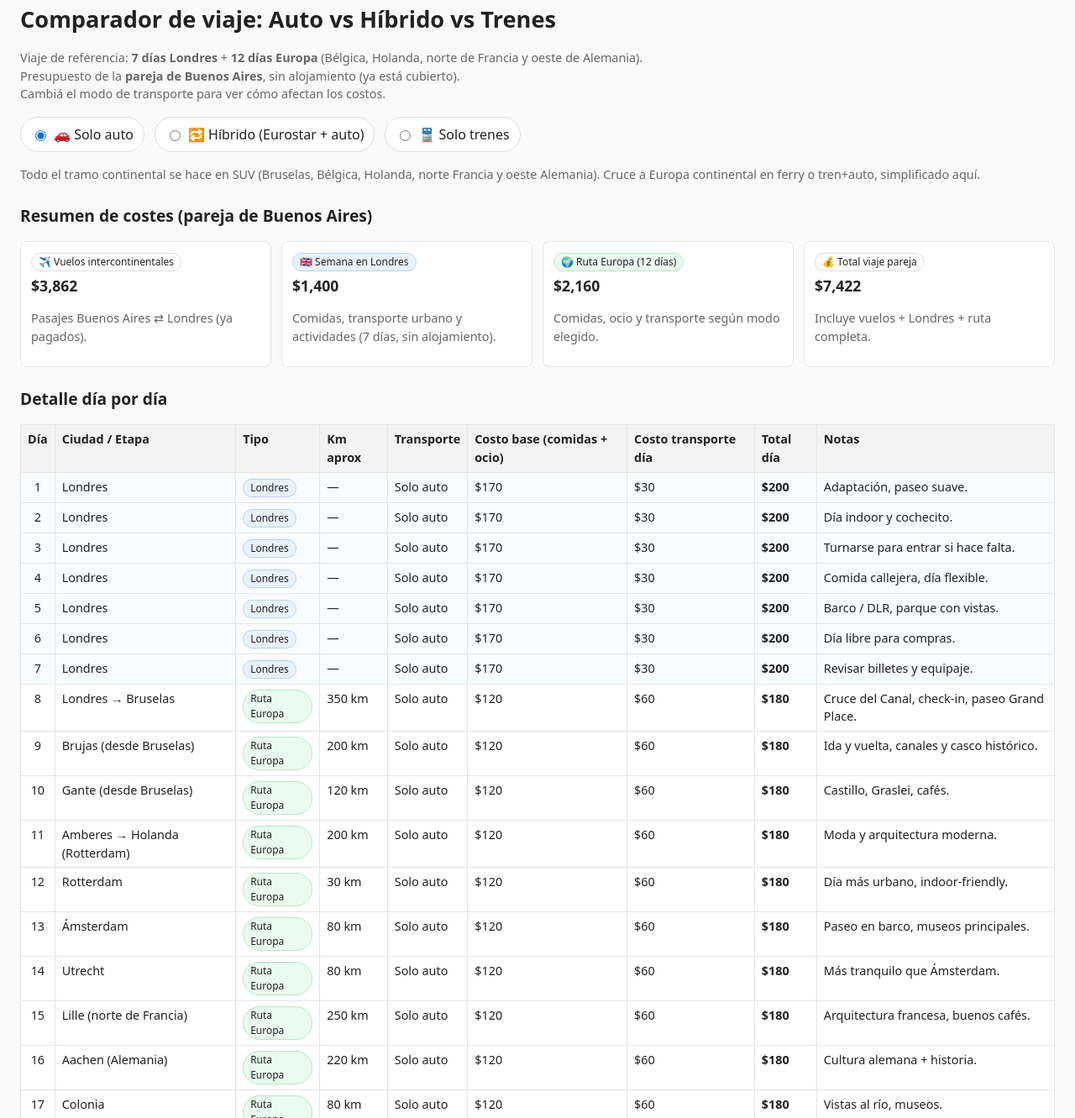
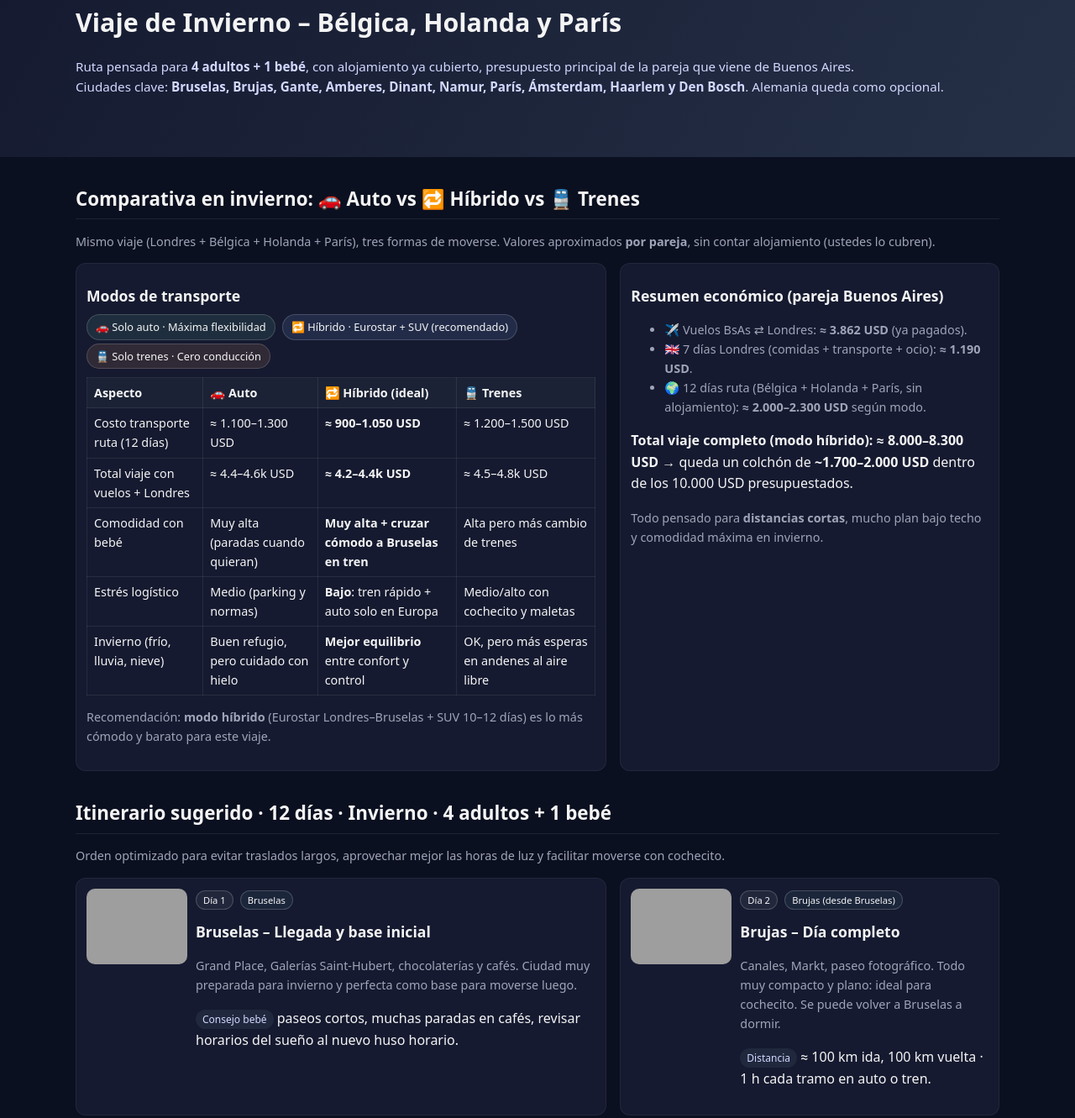
Before and after one commit to maprigo/temaqu, a plain HTML site: page index.html in a window 1280 px wide. Shown: the part 21-1352 px from the top of the page at 84% size. Drawn offline with Linux system fonts and the light colour scheme; grey boxes are pictures that could not be loaded.

Commit message:
Update index.html

```diff
--- a/index.html
+++ b/index.html
@@ -1,240 +1,329 @@
 <!DOCTYPE html>
 <html lang="es">
 <head>
-<meta charset="utf-8">
-<title>Comparador de viaje – Auto vs Híbrido vs Trenes</title>
-<meta name="viewport" content="width=device-width, initial-scale=1">
+<meta charset="utf-8" />
+<title>Viaje Invierno – Bélgica, Holanda y París (Auto / Híbrido / Trenes)</title>
+<meta name="viewport" content="width=device-width, initial-scale=1" />
 <style>
-  body{font-family:system-ui,Segoe UI,Roboto,Arial,sans-serif;margin:24px;line-height:1.5;color:#222;background:#fafafa;}
-  h1{margin-bottom:4px;font-size:1.7rem;}
-  h2{margin-top:24px;font-size:1.2rem;}
-  .muted{color:#666;font-size:.9rem;}
-  .mode-select{display:flex;flex-wrap:wrap;gap:12px;margin:16px 0;}
-  .mode-select label{display:flex;align-items:center;gap:6px;padding:8px 12px;border-radius:999px;border:1px solid #ddd;background:#fff;cursor:pointer;}
-  .mode-select input{accent-color:#0070f3;}
-  table{width:100%;border-collapse:collapse;margin:12px 0 22px;background:#fff;font-size:0.9rem;}
-  th,td{border:1px solid #e5e5e5;padding:6px 8px;vertical-align:top;}
-  th{background:#f3f3f3;text-align:left;}
+  body{font-family:system-ui,Segoe UI,Roboto,Arial,sans-serif;margin:0;background:#0b1020;color:#f4f4f4;line-height:1.6;}
+  a{color:#ffd166;text-decoration:none;}
+  header{padding:24px 16px 16px;background:linear-gradient(120deg,#151a30,#253046);}
+  .container{max-width:1100px;margin:0 auto;padding:0 16px 40px;}
+  h1{margin:0 0 8px;font-size:1.9rem;}
+  h2{margin:32px 0 12px;font-size:1.4rem;border-bottom:1px solid rgba(255,255,255,.08);padding-bottom:6px;}
+  h3{margin:12px 0 6px;font-size:1.1rem;}
+  .muted{color:#a0a4b8;font-size:.9rem;}
+  .tagline{color:#d3d8ff;font-size:.95rem;}
+  .grid{display:grid;gap:16px;}
+  @media(min-width:800px){.grid-2{grid-template-columns:1.4fr 1fr;}}
+  @media(min-width:900px){.grid-3{grid-template-columns:repeat(3,1fr);}}
+  .card{background:#151a30;border-radius:12px;border:1px solid rgba(255,255,255,.06);padding:12px 12px 14px;overflow:hidden;}
+  .city-card{display:grid;grid-template-columns:120px 1fr;gap:10px;align-items:flex-start;}
+  .city-card img{width:120px;height:90px;object-fit:cover;border-radius:10px;}
+  @media(max-width:650px){.city-card{grid-template-columns:1fr;}
+    .city-card img{width:100%;height:160px;}
+  }
+  .badge{display:inline-block;padding:2px 8px;border-radius:999px;font-size:.7rem;border:1px solid rgba(255,255,255,.18);margin-right:4px;}
+  .badge-day{background:rgba(255,255,255,.06);}
+  .badge-city{background:#1b263b;}
+  table{width:100%;border-collapse:collapse;font-size:.9rem;margin-top:8px;}
+  th,td{border:1px solid rgba(255,255,255,.08);padding:6px 8px;vertical-align:top;}
+  th{background:#1b2235;text-align:left;}
   td.center{text-align:center;}
-  tr.london{background:#f9fcff;}
-  tr.route{background:#fff;}
-  .badge{display:inline-block;padding:1px 8px;border-radius:999px;font-size:.75rem;border:1px solid #ddd;}
-  .badge-london{background:#e8f2ff;border-color:#b6d1ff;}
-  .badge-route{background:#e9fcef;border-color:#b8e6c5;}
-  .summary-grid{display:grid;grid-template-columns:repeat(auto-fit,minmax(200px,1fr));gap:12px;margin-bottom:12px;}
-  .card{background:#fff;border:1px solid #e5e5e5;border-radius:8px;padding:10px 12px;}
-  .card h3{margin:4px 0;font-size:1.1rem;}
-  .foot{font-size:.8rem;color:#777;margin-top:16px;}
+  .chip-mode{display:inline-flex;align-items:center;gap:6px;padding:4px 10px;border-radius:999px;border:1px solid rgba(255,255,255,.16);font-size:.8rem;margin:2px 4px 2px 0;}
+  .chip-auto{background:rgba(111,197,166,.12);}
+  .chip-hibrido{background:rgba(130,180,255,.12);}
+  .chip-tren{background:rgba(244,162,97,.12);}
+  .pill{display:inline-block;padding:2px 8px;border-radius:999px;font-size:.75rem;background:#1f283d;color:#d3d8ff;}
+  footer{padding:16px;background:#050714;font-size:.8rem;color:#777;text-align:center;}
 </style>
 </head>
 <body>
 
-<h1>Comparador de viaje: Auto vs Híbrido vs Trenes</h1>
+<header>
+  <div class="container">
+    <h1>Viaje de Invierno – Bélgica, Holanda y París</h1>
+    <p class="tagline">
+      Ruta pensada para <strong>4 adultos + 1 bebé</strong>, con alojamiento ya cubierto, presupuesto principal de la pareja que viene de Buenos Aires.<br>
+      Ciudades clave: <strong>Bruselas, Brujas, Gante, Amberes, Dinant, Namur, París, Ámsterdam, Haarlem y Den Bosch</strong>. Alemania queda como opcional.
+    </p>
+  </div>
+</header>
+
+<div class="container">
+
+  <!-- COMPARATIVA DE MODOS EN INVIERNO -->
+  <section>
+    <h2>Comparativa en invierno: 🚗 Auto vs 🔁 Híbrido vs 🚆 Trenes</h2>
     <p class="muted">
-  Viaje de referencia: <strong>7 días Londres</strong> + <strong>12 días Europa</strong> (Bélgica, Holanda, norte de Francia y oeste de Alemania).<br>
-  Presupuesto de la <strong>pareja de Buenos Aires</strong>, sin alojamiento (ya está cubierto).<br>
-  Cambiá el modo de transporte para ver cómo afectan los costos.
+      Mismo viaje (Londres + Bélgica + Holanda + París), tres formas de moverse. Valores aproximados <strong>por pareja</strong>, sin contar alojamiento (ustedes lo cubren).
+    </p>
+    <div class="grid grid-2">
+      <div class="card">
+        <h3>Modos de transporte</h3>
+        <div>
+          <span class="chip-mode chip-auto">🚗 Solo auto · Máxima flexibilidad</span>
+          <span class="chip-mode chip-hibrido">🔁 Híbrido · Eurostar + SUV (recomendado)</span>
+          <span class="chip-mode chip-tren">🚆 Solo trenes · Cero conducción</span>
+        </div>
+        <table>
+          <thead>
+            <tr>
+              <th>Aspecto</th>
+              <th>🚗 Auto</th>
+              <th>🔁 Híbrido (ideal)</th>
+              <th>🚆 Trenes</th>
+            </tr>
+          </thead>
+          <tbody>
+            <tr>
+              <td>Costo transporte ruta (12 días)</td>
+              <td>≈ 1.100–1.300 USD</td>
+              <td><strong>≈ 900–1.050 USD</strong></td>
+              <td>≈ 1.200–1.500 USD</td>
+            </tr>
+            <tr>
+              <td>Total viaje con vuelos + Londres</td>
+              <td>≈ 4.4–4.6k USD</td>
+              <td><strong>≈ 4.2–4.4k USD</strong></td>
+              <td>≈ 4.5–4.8k USD</td>
+            </tr>
+            <tr>
+              <td>Comodidad con bebé</td>
+              <td>Muy alta (paradas cuando quieran)</td>
+              <td><strong>Muy alta + cruzar cómodo a Bruselas en tren</strong></td>
+              <td>Alta pero más cambio de trenes</td>
+            </tr>
+            <tr>
+              <td>Estrés logístico</td>
+              <td>Medio (parking y normas)</td>
+              <td><strong>Bajo</strong>: tren rápido + auto solo en Europa</td>
+              <td>Medio/alto con cochecito y maletas</td>
+            </tr>
+            <tr>
+              <td>Invierno (frío, lluvia, nieve)</td>
+              <td>Buen refugio, pero cuidado con hielo</td>
+              <td><strong>Mejor equilibrio</strong> entre confort y control</td>
+              <td>OK, pero más esperas en andenes al aire libre</td>
+            </tr>
+          </tbody>
+        </table>
+        <p class="muted">
+          Recomendación: <strong>modo híbrido</strong> (Eurostar Londres–Bruselas + SUV 10–12 días) es lo más cómodo y barato para este viaje.
+        </p>
+      </div>
+
+      <div class="card">
+        <h3>Resumen económico (pareja Buenos Aires)</h3>
+        <ul class="muted">
+          <li>✈️ Vuelos BsAs ⇄ Londres: <strong>≈ 3.862 USD</strong> (ya pagados).</li>
+          <li>🇬🇧 7 días Londres (comidas + transporte + ocio): <strong>≈ 1.190 USD</strong>.</li>
+          <li>🌍 12 días ruta (Bélgica + Holanda + París, sin alojamiento): <strong>≈ 2.000–2.300 USD</strong> según modo.</li>
+        </ul>
+        <p>
+          <strong>Total viaje completo (modo híbrido): ≈ 8.000–8.300 USD</strong> → queda un colchón de <strong>~1.700–2.000 USD</strong> dentro de los 10.000 USD presupuestados.
+        </p>
+        <p class="muted">
+          Todo pensado para <strong>distancias cortas</strong>, mucho plan bajo techo y comodidad máxima en invierno.
+        </p>
+      </div>
+    </div>
+  </section>
+
+  <!-- ITINERARIO 12 DÍAS -->
+  <section>
+    <h2>Itinerario sugerido · 12 días · Invierno · 4 adultos + 1 bebé</h2>
+    <p class="muted">
+      Orden optimizado para evitar traslados largos, aprovechar mejor las horas de luz y facilitar moverse con cochecito.
     </p>
 
-<div class="mode-select">
-  <label>
-    <input type="radio" name="mode" value="auto" checked>
-    🚗 Solo auto
-  </label>
-  <label>
-    <input type="radio" name="mode" value="hibrido">
-    🔁 Híbrido (Eurostar + auto)
-  </label>
-  <label>
-    <input type="radio" name="mode" value="trenes">
-    🚆 Solo trenes
-  </label>
+    <!-- Días 1-4: Bruselas, Brujas, Gante, Amberes -->
+    <div class="grid grid-2">
+      <div class="card city-card">
+        <img src="https://source.unsplash.com/800x600/?brussels,winter" alt="Bruselas invierno">
+        <div>
+          <div>
+            <span class="badge badge-day">Día 1</span>
+            <span class="badge badge-city">Bruselas</span>
           </div>
-<p class="muted" id="modeDesc"></p>
-
-<h2>Resumen de costes (pareja de Buenos Aires)</h2>
-<div class="summary-grid">
-  <div class="card">
-    <div class="badge">✈️ Vuelos intercontinentales</div>
-    <h3 id="sumFlights">–</h3>
-    <p class="muted">Pasajes Buenos Aires ⇄ Londres (ya pagados).</p>
-  </div>
-  <div class="card">
-    <div class="badge badge-london">🇬🇧 Semana en Londres</div>
-    <h3 id="sumLondon">–</h3>
-    <p class="muted">Comidas, transporte urbano y actividades (7 días, sin alojamiento).</p>
-  </div>
-  <div class="card">
-    <div class="badge badge-route">🌍 Ruta Europa (12 días)</div>
-    <h3 id="sumRoute">–</h3>
-    <p class="muted">Comidas, ocio y transporte según modo elegido.</p>
-  </div>
-  <div class="card">
-    <div class="badge">💰 Total viaje pareja</div>
-    <h3 id="sumTotal">–</h3>
-    <p class="muted">Incluye vuelos + Londres + ruta completa.</p>
+          <h3>Bruselas – Llegada y base inicial</h3>
+          <p class="muted">
+            Grand Place, Galerías Saint-Hubert, chocolaterías y cafés. Ciudad muy preparada para invierno y perfecta como base para moverse luego.
+          </p>
+          <p><span class="pill">Consejo bebé</span> paseos cortos, muchas paradas en cafés, revisar horarios del sueño al nuevo huso horario.</p>
         </div>
       </div>
 
-<h2>Detalle día por día</h2>
-<table>
-  <thead>
-    <tr>
-      <th>Día</th>
-      <th>Ciudad / Etapa</th>
-      <th>Tipo</th>
-      <th>Km aprox</th>
-      <th>Transporte</th>
-      <th>Costo base (comidas + ocio)</th>
-      <th>Costo transporte día</th>
-      <th>Total día</th>
-      <th>Notas</th>
-    </tr>
-  </thead>
-  <tbody id="tbodyDays"></tbody>
-</table>
-
-<div class="foot">
-  Valores aproximados en USD para la <strong>pareja</strong>, sin alojamiento (ya está cubierto).<br>
-  El modo <em>Híbrido</em> combina Eurostar para cruzar el Canal de la Mancha y auto para la ruta por Europa.
+      <div class="card city-card">
+        <img src="https://source.unsplash.com/800x600/?bruges,winter" alt="Brujas invierno">
+        <div>
+          <div>
+            <span class="badge badge-day">Día 2</span>
+            <span class="badge badge-city">Brujas (desde Bruselas)</span>
+          </div>
+          <h3>Brujas – Día completo</h3>
+          <p class="muted">
+            Canales, Markt, paseo fotográfico. Todo muy compacto y plano: ideal para cochecito. Se puede volver a Bruselas a dormir.
+          </p>
+          <p><span class="pill">Distancia</span> ≈ 100 km ida, 100 km vuelta · 1 h cada tramo en auto o tren.</p>
+        </div>
       </div>
 
-<script>
-(function(){
-  // Datos base del viaje: 7 días Londres + 12 días ruta
-  // type: "london" o "route" para cálculo de costes.
-  const days = [
-    {day:1, city:"Londres",          type:"london", activity:"Centro clásico (Westminster, South Bank)", km:null, notes:"Adaptación, paseo suave."},
-    {day:2, city:"Londres",          type:"london", activity:"Museos y parques (Natural History, Hyde Park)", km:null, notes:"Día indoor y cochecito."},
-    {day:3, city:"Londres",          type:"london", activity:"Tower of London, Tower Bridge", km:null, notes:"Turnarse para entrar si hace falta."},
-    {day:4, city:"Londres",          type:"london", activity:"Mercados (Borough, Camden u otros)", km:null, notes:"Comida callejera, día flexible."},
-    {day:5, city:"Londres",          type:"london", activity:"Greenwich y río", km:null, notes:"Barco / DLR, parque con vistas."},
-    {day:6, city:"Londres",          type:"london", activity:"Compras y cafés", km:null, notes:"Día libre para compras."},
-    {day:7, city:"Londres",          type:"london", activity:"Día tranquilo + preparar salida", km:null, notes:"Revisar billetes y equipaje."},
+      <div class="card city-card">
+        <img src="https://source.unsplash.com/800x600/?ghent,winter" alt="Gante invierno">
+        <div>
+          <div>
+            <span class="badge badge-day">Día 3</span>
+            <span class="badge badge-city">Gante</span>
+          </div>
+          <h3>Gante – Medieval y viva</h3>
+          <p class="muted">
+            Castillo de los Condes, Graslei/Korenlei, catedral. Excelente mezcla de ciudad medieval y vida local.
+          </p>
+          <p><span class="pill">Distancia</span> ≈ 60 km desde Bruselas · unos 45 min en auto o tren.</p>
+        </div>
+      </div>
 
-    {day:8, city:"Londres → Bruselas", type:"route", activity:"Eurostar + llegada a Bruselas", km:350, notes:"Cruce del Canal, check-in, paseo Grand Place."},
-    {day:9, city:"Brujas (desde Bruselas)", type:"route", activity:"Visita de Brujas", km:200, notes:"Ida y vuelta, canales y casco histórico."},
-    {day:10, city:"Gante (desde Bruselas)", type:"route", activity:"Visita de Gante", km:120, notes:"Castillo, Graslei, cafés."},
-    {day:11, city:"Amberes → Holanda (Rotterdam)", type:"route", activity:"Amberes y salida a Holanda", km:200, notes:"Moda y arquitectura moderna."},
-    {day:12, city:"Rotterdam",       type:"route", activity:"Ciudad moderna, Markthal, Cube Houses", km:30, notes:"Día más urbano, indoor-friendly."},
-    {day:13, city:"Ámsterdam",       type:"route", activity:"Canales y museos", km:80, notes:"Paseo en barco, museos principales."},
-    {day:14, city:"Utrecht",         type:"route", activity:"Centro histórico y canales", km:80, notes:"Más tranquilo que Ámsterdam."},
-    {day:15, city:"Lille (norte de Francia)", type:"route", activity:"Visita de Lille", km:250, notes:"Arquitectura francesa, buenos cafés."},
-    {day:16, city:"Aachen (Alemania)", type:"route", activity:"Catedral y casco histórico", km:220, notes:"Cultura alemana + historia."},
-    {day:17, city:"Colonia",         type:"route", activity:"Catedral y paseo por el Rin", km:80, notes:"Vistas al río, museos."},
-    {day:18, city:"Düsseldorf",      type:"route", activity:"Ciudad y compras", km:60, notes:"Königsallee, paseo ribera."},
-    {day:19, city:"Vuelta a Londres", type:"route", activity:"Vuelo o tren de regreso a Londres", km:350, notes:"Cierre del viaje."}
-  ];
+      <div class="card city-card">
+        <img src="https://source.unsplash.com/800x600/?antwerp,winter" alt="Amberes invierno">
+        <div>
+          <div>
+            <span class="badge badge-day">Día 4</span>
+            <span class="badge badge-city">Amberes</span>
+          </div>
+          <h3>Amberes – Moda, puerto y cafés</h3>
+          <p class="muted">
+            Catedral, Grote Markt, barrio de la moda. Buena ciudad para shopping y comer rico antes de seguir viaje.
+          </p>
+          <p><span class="pill">Distancia</span> ≈ 45 km desde Bruselas · unos 40 min.</p>
+        </div>
+      </div>
+    </div>
 
-  // Costes base (sin transporte) por tipo de día
-  const baseCosts = {
-    london: 170, // comidas + metro + ocio (pareja)
-    route: 120   // comidas + ocio (sin transporte, pareja)
-  };
+    <!-- Días 5-6: Namur y Dinant -->
+    <div class="grid grid-2">
+      <div class="card city-card">
+        <img src="https://source.unsplash.com/800x600/?namur,winter" alt="Namur invierno">
+        <div>
+          <div>
+            <span class="badge badge-day">Día 5</span>
+            <span class="badge badge-city">Namur</span>
+          </div>
+          <h3>Namur – Capital de Valonia</h3>
+          <p class="muted">
+            Ciudadela con vistas, centro histórico y ambiente tranquilo. Ideal como enlace entre Bruselas y Dinant.
+          </p>
+          <p><span class="pill">Distancia</span> ≈ 65 km desde Bruselas · 1 h en auto.</p>
+        </div>
+      </div>
 
-  // Modos de transporte
-  const modes = {
-    auto: {
-      label: "Solo auto",
-      desc: "Todo el tramo continental se hace en SUV (Bruselas, Bélgica, Holanda, norte Francia y oeste Alemania). Cruce a Europa continental en ferry o tren+auto, simplificado aquí.",
-      // Coste de transporte por día según tipo de día (USD, pareja)
-      perDay: {
-        london: 30,   // transporte local en Londres
-        route: 60     // combustible, peajes, prorrateo del alquiler SUV
-      },
-      // Extra global para este modo (p.ej. ajustes, ferries)
-      extraRoute: 0
-    },
-    hibrido: {
-      label: "Híbrido (Eurostar + auto)",
-      desc: "Cruce Londres–Bruselas en Eurostar y ruta por Europa en SUV compartida. Es la opción más cómoda y barata para ustedes.",
-      perDay: {
-        london: 30,
-        route: 40      // SUV más amortizada y Eurostar ya contemplado
-      },
-      extraRoute: 350   // Eurostar ida/vuelta para la pareja aproximado
-    },
-    trenes: {
-      label: "Solo trenes",
-      desc: "Todos los tramos Londres–Europa y dentro del continente se hacen en tren. Muy cómodo pero algo más caro para esta ruta.",
-      perDay: {
-        london: 30,
-        route: 70       // trenes interurbanos diarios (pareja)
-      },
-      extraRoute: 0
-    }
-  };
+      <div class="card city-card">
+        <img src="https://source.unsplash.com/800x600/?dinant,winter" alt="Dinant invierno">
+        <div>
+          <div>
+            <span class="badge badge-day">Día 6</span>
+            <span class="badge badge-city">Dinant</span>
+          </div>
+          <h3>Dinant – Río y fortaleza</h3>
+          <p class="muted">
+            Foto icónica con la iglesia y la roca, paseo por la ribera del Mosa y subida a la ciudadela (teleférico o escalera).
+          </p>
+          <p><span class="pill">Distancia</span> ≈ 30–40 min desde Namur · perfecto para un día corto con bebé.</p>
+        </div>
+      </div>
+    </div>
 
-  const FLIGHTS = 3862; // USD, pareja
-  const LONDON_DAYS = days.filter(d => d.type === "london").length;
+    <!-- Días 7-9: París -->
+    <div class="grid grid-2">
+      <div class="card city-card">
+        <img src="https://source.unsplash.com/800x600/?paris,winter" alt="París invierno">
+        <div>
+          <div>
+            <span class="badge badge-day">Días 7–8</span>
+            <span class="badge badge-city">París</span>
+          </div>
+          <h3>París – Clásico en invierno</h3>
+          <p class="muted">
+            Torre Eiffel, paseo por el Sena, Notre Dame (exteriores), barrios con cafés. Ciudad muy buena para invierno por su oferta bajo techo.
+          </p>
+          <p><span class="pill">Distancia</span> Dinant/Namur → París ≈ 3–4 h en auto o 1h20 en tren rápido desde Bruselas.</p>
+        </div>
+      </div>
 
-  const tbody = document.getElementById("tbodyDays");
-  const sumFlightsEl = document.getElementById("sumFlights");
-  const sumLondonEl = document.getElementById("sumLondon");
-  const sumRouteEl = document.getElementById("sumRoute");
-  const sumTotalEl = document.getElementById("sumTotal");
-  const modeDescEl = document.getElementById("modeDesc");
+      <div class="card city-card">
+        <img src="https://source.unsplash.com/800x600/?louvre,winter" alt="Museos París">
+        <div>
+          <div>
+            <span class="badge badge-day">Día 9</span>
+            <span class="badge badge-city">París (museos)</span>
+          </div>
+          <h3>Día de museos y descanso</h3>
+          <p class="muted">
+            Louvre o Musée d'Orsay, cafés cercanos, paseos cortos. Día perfecto para resguardarse del frío con calefacción garantizada.
+          </p>
+          <p><span class="pill">Consejo bebé</span> usar portabebé dentro de museos, cochecito plegable y capas de ropa.</p>
+        </div>
+      </div>
+    </div>
 
-  function formatUSD(x){
-    return "$" + x.toFixed(0).replace(/\B(?=(\d{3})+(?!\d))/g, ",");
-  }
+    <!-- Días 10-12: Holanda -->
+    <div class="grid grid-3">
+      <div class="card city-card">
+        <img src="https://source.unsplash.com/800x600/?haarlem,winter" alt="Haarlem invierno">
+        <div>
+          <div>
+            <span class="badge badge-day">Día 10</span>
+            <span class="badge badge-city">Haarlem</span>
+          </div>
+          <h3>Haarlem – Mini Ámsterdam tranquila</h3>
+          <p class="muted">
+            Canales, plaza principal, cafeterías. Mucho más relajada que Ámsterdam, ideal para bajar un cambio.
+          </p>
+          <p><span class="pill">París → Haarlem</span> ≈ 5 h combinando trenes / auto con una parada intermedia.</p>
+        </div>
+      </div>
 
-  function render(modeKey){
-    const mode = modes[modeKey];
-    modeDescEl.textContent = mode.desc;
+      <div class="card city-card">
+        <img src="https://source.unsplash.com/800x600/?amsterdam,winter" alt="Ámsterdam invierno">
+        <div>
+          <div>
+            <span class="badge badge-day">Día 11</span>
+            <span class="badge badge-city">Ámsterdam</span>
+          </div>
+          <h3>Ámsterdam – Canales y museos</h3>
+          <p class="muted">
+            Paseo en barco, Rijksmuseum, Van Gogh. Usar Park &amp; Ride si van en auto y moverse en tranvía dentro de la ciudad.
+          </p>
+          <p><span class="pill">Consejo cochecito</span> intentar evitar horas punta en el centro histórico.</p>
+        </div>
+      </div>
 
-    tbody.innerHTML = "";
-    let routeTotal = 0;
-    let londonTotal = 0;
+      <div class="card city-card">
+        <img src="https://source.unsplash.com/800x600/?den%20bosch,winter" alt="Den Bosch invierno">
+        <div>
+          <div>
+            <span class="badge badge-day">Día 12</span>
+            <span class="badge badge-city">Den Bosch</span>
+          </div>
+          <h3>Den Bosch – Final tranquilo</h3>
+          <p class="muted">
+            Ciudad medieval muy agradable, menos turística, perfecta para el último día relajado antes de volver hacia Bruselas o tomar vuelo desde Holanda.
+          </p>
+          <p><span class="pill">Opcional</span> desde aquí pueden ir a Alemania (Aachen/Colonia) si les sobran días y energía.</p>
+        </div>
+      </div>
+    </div>
 
-    days.forEach(d => {
-      const base = baseCosts[d.type];
-      const tCost = mode.perDay[d.type];
-      const totalDay = base + tCost;
+    <p class="muted">
+      Alemania queda como <strong>extra opcional</strong>: si el grupo está descansado y el bebé bien adaptado, se puede sumar Aachen/Colonia 1–2 días más sin romper el presupuesto.
+    </p>
+  </section>
 
-      if(d.type === "london") londonTotal += totalDay;
-      else routeTotal += totalDay;
+</div>
 
-      const tr = document.createElement("tr");
-      tr.className = d.type === "london" ? "london" : "route";
-      const badge = d.type === "london" ?
-        '<span class="badge badge-london">Londres</span>' :
-        '<span class="badge badge-route">Ruta Europa</span>';
-
-      tr.innerHTML = `
-        <td class="center">${d.day}</td>
-        <td>${d.city}</td>
-        <td>${badge}</td>
-        <td>${d.km ? d.km + " km" : "—"}</td>
-        <td>${mode.label}</td>
-        <td>${formatUSD(base)}</td>
-        <td>${formatUSD(tCost)}</td>
-        <td><strong>${formatUSD(totalDay)}</strong></td>
-        <td>${d.notes || ""}</td>
-      `;
-      tbody.appendChild(tr);
-    });
-
-    // Añadir costes extras de ruta (Eurostar, etc.)
-    const routeWithExtra = routeTotal + mode.extraRoute;
-
-    sumFlightsEl.textContent = formatUSD(FLIGHTS);
-    sumLondonEl.textContent = formatUSD(londonTotal);
-    sumRouteEl.textContent = formatUSD(routeWithExtra);
-
-    const grandTotal = FLIGHTS + londonTotal + routeWithExtra;
-    sumTotalEl.textContent = formatUSD(grandTotal);
-  }
-
-  // Manejar cambio de modo
-  document.querySelectorAll('input[name="mode"]').forEach(r => {
-    r.addEventListener("change", () => render(r.value));
-  });
-
-  // Inicial
-  render("auto");
-})();
-</script>
+<footer>
+  Plataforma casera de planificación de viaje de invierno · Bélgica, Holanda y París · Auto / Híbrido / Trenes · Diseñado para amigos y familia con bebé.
+</footer>
 
 </body>
 </html>
```
Lines whose indentation alone changed are shown as unchanged.
